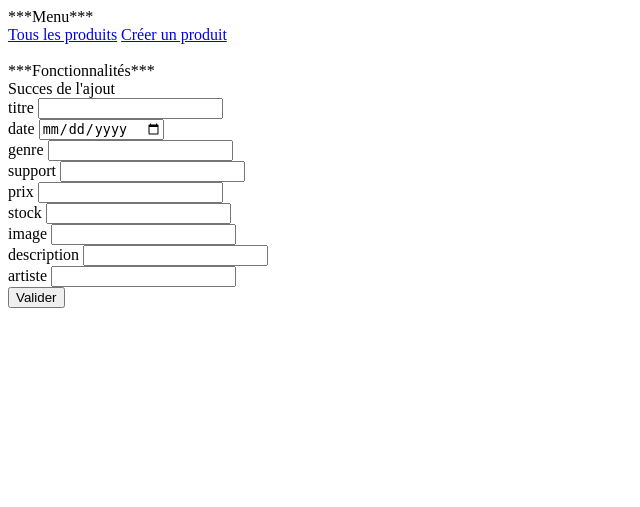
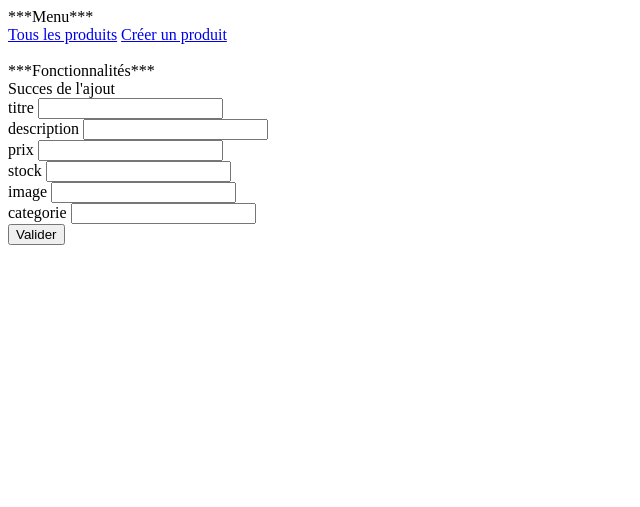
Before and after one commit to Kantin-Petit/php-MVC---course, a PHP site: page /index.php?page=create_produit&mode=c in a window 1280 px wide. Shown: the top 507 px of the page, without its empty margins (0-640 px from the left). Run offline with PHP 8.4, Linux system fonts and the light colour scheme; data that the repository does not hold is empty.

Commit message:
changement bd

```diff
--- a/bd.php
+++ b/bd.php
@@ -3,8 +3,8 @@ try
 {
 	// On se connecte à MySQL
 	$user='root';
-	$mdp='';
-	$mysqlClient = new PDO('mysql:host=localhost;dbname=TP1;charset=utf8', $user, $mdp);
+	$mdp='root';
+	$mysqlClient = new PDO('mysql:host=localhost;dbname=TP;charset=utf8', $user, $mdp);
 }
 catch(Exception $e)
 {
--- a/create_produit_m.php
+++ b/create_produit_m.php
@@ -3,28 +3,22 @@ include('bd.php');
 
 if ($_GET['mode'] == 'c') {
     $titre = $_POST['titre'];
-    $date = $_POST['date'];
-    $genre = $_POST['genre'];
-    $support = $_POST['support'];
+    $description = $_POST['description'];
     $prix = $_POST['prix'];
     $stock = $_POST['stock'];
     $image = $_POST['image'];
-    $description = $_POST['description'];
-    $artiste = $_POST['artiste'];
+    $categorie = $_POST['categorie'];
 
     try {
         // Requête d'insertion avec préparation et exécution
-        $requete = $mysqlClient->prepare("INSERT INTO `produit` (`Titre`, `Date`, `Genre`, `Support`, `Prix`, `Stock`, `Image`, `Description`, `Artiste`) VALUES (:titre, :date, :genre, :support, :prix, :stock, :image, :description, :artiste)");
+        $requete = $mysqlClient->prepare("INSERT INTO Article (titre_art, description_art, prix_art, stock_art, photo_art, fk_categorie) VALUES (:titre, :description :prix, :stock, :image, :categorie)");
 
         $requete->bindParam(':titre', $titre);
-        $requete->bindParam(':date', $date);
-        $requete->bindParam(':genre', $genre);
-        $requete->bindParam(':support', $support);
+        $requete->bindParam(':description', $description);
         $requete->bindParam(':prix', $prix);
         $requete->bindParam(':stock', $stock);
         $requete->bindParam(':image', $image);
-        $requete->bindParam(':description', $description);
-        $requete->bindParam(':artiste', $artiste);
+        $requete->bindParam(':categorie', $categorie);
 
         // Exécution de la requête
         $requete->execute();
--- a/create_produit_v.php
+++ b/create_produit_v.php
@@ -9,16 +9,8 @@ if ($_GET['mode'] == 'c') {
         <input type="text" name="titre" id="titre" required/>
     </div>
     <div>
-        <label for="date">date</label>
-        <input type="date" name="date" id="date" required/>
-    </div>
-    <div>
-        <label for="genre">genre</label>
-        <input type="text" name="genre" id="genre" required/>
-    </div>
-    <div>
-        <label for="support">support</label>
-        <input type="text" name="support" id="support" required/>
+        <label for="description">description</label>
+        <input type="text" name="description" id="description" required/>
     </div>
     <div>
         <label for="prix">prix</label>
@@ -33,12 +25,8 @@ if ($_GET['mode'] == 'c') {
         <input type="text" name="image" id="image" required/>
     </div>
     <div>
-        <label for="description">description</label>
-        <input type="text" name="description" id="description" required/>
-    </div>
-    <div>
-        <label for="artiste">artiste</label>
-        <input type="text" name="artiste" id="artiste" required/>
+        <label for="categorie">categorie</label>
+        <input type="text" name="categorie" id="categorie" required/>
     </div>
     <button>Valider</button>
 </form>
--- a/fiche_produit_m.php
+++ b/fiche_produit_m.php
@@ -2,7 +2,7 @@
 include('bd.php');
 $idprod = $_GET['idprod'];
 
-$querie = "SELECT * FROM `produit` WHERE id = :idprod;";
+$querie = "SELECT * FROM `Article` WHERE id_art = :idprod;";
 $res = $mysqlClient->prepare($querie);
 $res->bindParam(':idprod', $idprod);
 $res -> execute();
```
Also changed, not shown: fiche_produit_v.php (+5 -5 lines), liste_produits_m.php (+4 -4 lines), liste_produits_v.php (+6 -6 lines), 1 other file.
